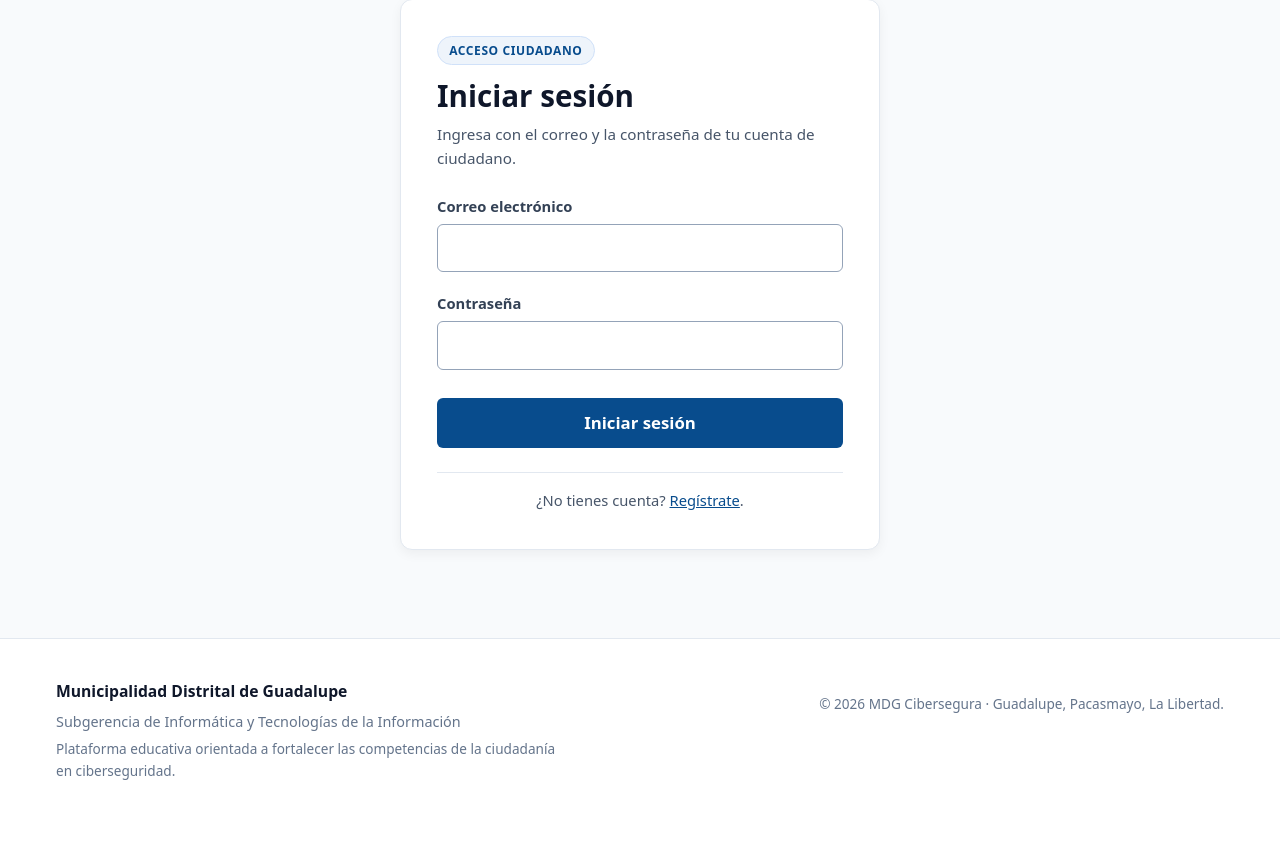
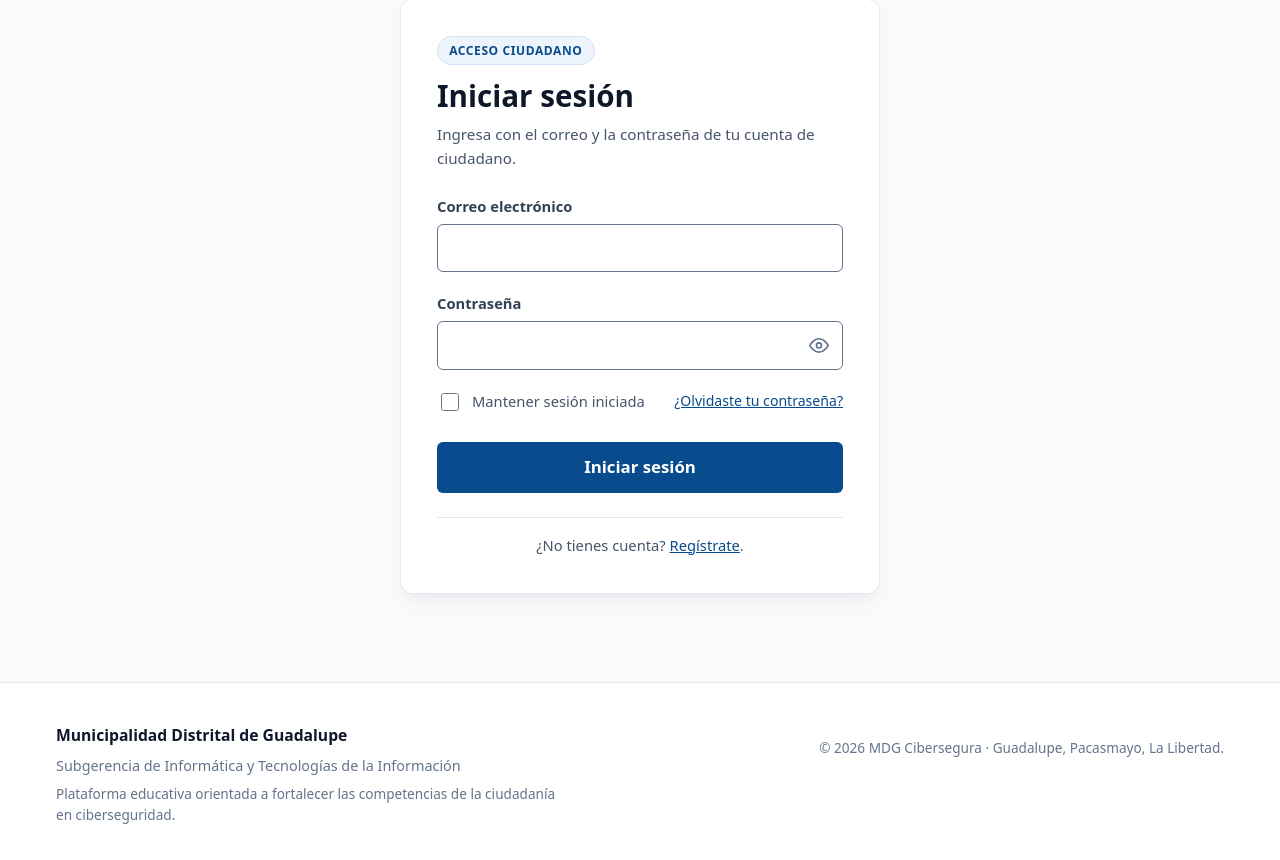
Before and after one commit to Dalus04/mdg-cibersegura, a Flask app: page /login in a window 1280 px wide. Shown: the part 143-1003 px from the top of the page. Before the commit the page ends 923 px from the top, so only its background shows below. Run offline with Flask 3, Linux system fonts and the light colour scheme.

Commit message:
Autenticacion: Resolver los hallazgos de UI/UX, accesibilidad (WCAG 2.2 AA) y funcionalidad

```diff
--- a/app/extensions.py
+++ b/app/extensions.py
@@ -16,4 +16,4 @@ csrf = CSRFProtect()
 
 login_manager.login_view = "auth.login"
 login_manager.login_message = "Inicia sesión para continuar."
-login_manager.login_message_category = "error"
+login_manager.login_message_category = "info"
--- a/app/forms.py
+++ b/app/forms.py
@@ -1,5 +1,5 @@
 from flask_wtf import FlaskForm
-from wtforms import EmailField, PasswordField, StringField, SubmitField
+from wtforms import BooleanField, EmailField, PasswordField, StringField, SubmitField
 from wtforms.validators import DataRequired, Email, EqualTo, Length, ValidationError
 
 from app.models import Usuario
@@ -75,4 +75,35 @@ class LoginForm(FlaskForm):
             DataRequired(message="Ingresa tu contraseña."),
         ],
     )
+    recordarme = BooleanField("Mantener sesión iniciada")
     enviar = SubmitField("Iniciar sesión")
+
+
+class SolicitudRecuperacionForm(FlaskForm):
+    correo = EmailField(
+        "Correo electrónico",
+        filters=[_limpiar_correo],
+        validators=[
+            DataRequired(message="Ingresa tu correo electrónico."),
+            Email(message="Ingresa un correo electrónico válido."),
+        ],
+    )
+    enviar = SubmitField("Enviar instrucciones")
+
+
+class RestablecerPasswordForm(FlaskForm):
+    contrasena = PasswordField(
+        "Nueva contraseña",
+        validators=[
+            DataRequired(message="Ingresa una nueva contraseña."),
+            Length(min=8, max=128, message="La contraseña debe tener al menos 8 caracteres."),
+        ],
+    )
+    confirmar_contrasena = PasswordField(
+        "Confirmar nueva contraseña",
+        validators=[
+            DataRequired(message="Confirma tu nueva contraseña."),
+            EqualTo("contrasena", message="Las contraseñas no coinciden."),
+        ],
+    )
+    enviar = SubmitField("Restablecer contraseña")
--- a/app/routes/auth.py
+++ b/app/routes/auth.py
@@ -1,6 +1,6 @@
 from urllib.parse import urlsplit
 
-from flask import Blueprint, flash, redirect, render_template, request, url_for
+from flask import Blueprint, current_app, flash, redirect, render_template, request, url_for
 from flask_login import current_user, login_required, login_user, logout_user
 
 from app.core.auth_service import (
@@ -8,7 +8,12 @@ from app.core.auth_service import (
     MENSAJE_CUENTA_INACTIVA,
     AuthService,
 )
-from app.forms import LoginForm, RegistroForm
+from app.forms import (
+    LoginForm,
+    RegistroForm,
+    RestablecerPasswordForm,
+    SolicitudRecuperacionForm,
+)
 
 auth_bp = Blueprint("auth", __name__)
 
@@ -56,7 +61,7 @@ def login():
         )
         if not exito:
             flash(error or MENSAJE_CREDENCIALES, "error")
-        elif login_user(usuario):
+        elif login_user(usuario, remember=form.recordarme.data):
             flash(f"Bienvenido o bienvenida, {usuario.nombres}.", "exito")
             next_page = request.args.get("next")
             if _es_url_segura(next_page):
@@ -74,3 +79,45 @@ def logout():
     logout_user()
     flash("Cerraste sesión correctamente.", "exito")
     return redirect(url_for("auth.login"))
+
+
+@auth_bp.route("/recuperar-password", methods=["GET", "POST"])
+def recuperar_password():
+    if current_user.is_authenticated:
+        return redirect(url_for("main.index"))
+
+    form = SolicitudRecuperacionForm()
+    if form.validate_on_submit():
+        exito, token, _ = AuthService.generar_token_recuperacion(form.correo.data)
+        if exito and token:
+            enlace = url_for("auth.restablecer_password", token=token, _external=True)
+            current_app.logger.info(
+                f"[RECUPERACIÓN DE CONTRASEÑA] Correo: {form.correo.data} | Enlace: {enlace}"
+            )
+
+        flash(
+            "Si la dirección de correo ingresada está registrada, recibirás las instrucciones para restablecer tu contraseña.",
+            "info",
+        )
+        return redirect(url_for("auth.login"))
+
+    return render_template("solicitar_recuperacion.html", form=form)
+
+
+@auth_bp.route("/restablecer-password/<token>", methods=["GET", "POST"])
+def restablecer_password(token: str):
+    if current_user.is_authenticated:
+        return redirect(url_for("main.index"))
+
+    valido, usuario, error_msg = AuthService.validar_token_recuperacion(token)
+    if not valido or usuario is None:
+        flash(error_msg or "El enlace de recuperación no es válido o ha expirado.", "error")
+        return redirect(url_for("auth.recuperar_password"))
+
+    form = RestablecerPasswordForm()
+    if form.validate_on_submit():
+        AuthService.restablecer_password(usuario, form.contrasena.data)
+        flash("Tu contraseña ha sido actualizada exitosamente. Ya puedes iniciar sesión.", "exito")
+        return redirect(url_for("auth.login"))
+
+    return render_template("restablecer_password.html", form=form, token=token)
--- a/app/static/css/01-tokens/variables.css
+++ b/app/static/css/01-tokens/variables.css
@@ -18,7 +18,8 @@
   --fondo-suave: #f8fafc;
   --fondo-tarjeta: #ffffff;
   --borde: #e2e8f0;
-  --borde-fuerte: #94a3b8;
+  --borde-fuerte: #64748b;
+  --foco-anillo: #0284c7;
 
   /* Estados y retroalimentación pedagógica */
   --error: #8b1a1a;
--- a/app/static/css/02-base/base.css
+++ b/app/static/css/02-base/base.css
@@ -26,6 +26,12 @@ a {
 a:hover,
 a:focus {
   color: var(--enlace-hover);
+}
+
+a:focus-visible {
+  outline: 2px solid var(--foco-anillo, #0284c7);
+  outline-offset: 2px;
+  border-radius: 2px;
 }
 
 h1, h2, h3, h4 {
--- a/app/static/css/04-components/components.css
+++ b/app/static/css/04-components/components.css
@@ -56,6 +56,19 @@
   border: 1px solid #fecaca;
 }
 
+.mensaje-info {
+  background-color: #eff6ff;
+  color: var(--enlace);
+  border: 1px solid #bfdbfe;
+}
+
+/* Confinamiento de mensajes flash al ancho de la tarjeta en autenticación */
+body:has(.contenedor-formulario-auth) .mensajes {
+  max-width: var(--ancho-formulario);
+  margin-left: auto;
+  margin-right: auto;
+}
+
 /* Botones y acciones */
 .enlace-accion,
 .enlace-secundario {
@@ -110,7 +123,50 @@
   border: 1px solid var(--borde);
   border-radius: 12px;
   padding: 2.25rem;
-  box-shadow: 0 4px 12px rgba(0, 0, 0, 0.05);
+  box-shadow: 0 10px 25px -5px rgba(0, 0, 0, 0.06), 0 8px 10px -6px rgba(0, 0, 0, 0.04);
+}
+
+.campo-checkbox {
+  display: flex;
+  align-items: center;
+  gap: 0.6rem;
+  margin-top: 0.5rem;
+  margin-bottom: 1.25rem;
+}
+
+.campo-checkbox input[type="checkbox"] {
+  width: 1.15rem;
+  height: 1.15rem;
+  accent-color: var(--enlace);
+  cursor: pointer;
+}
+
+.campo-checkbox label {
+  display: inline;
+  margin-bottom: 0;
+  font-weight: 500;
+  color: #475569;
+  font-size: 0.92rem;
+  cursor: pointer;
+}
+
+.fila-recordarme-recuperar {
+  display: flex;
+  align-items: center;
+  justify-content: space-between;
+  flex-wrap: wrap;
+  gap: 0.5rem;
+  margin-top: 0.25rem;
+  margin-bottom: 1.25rem;
+}
+
+.fila-recordarme-recuperar .campo-checkbox {
+  margin: 0;
+}
+
+.enlace-olvido {
+  margin: 0;
+  font-size: 0.88rem;
 }
 
 .encabezado-formulario {
@@ -157,6 +213,77 @@
   box-shadow: 0 0 0 3px rgba(8, 76, 141, 0.2);
 }
 
+.campo input:focus-visible {
+  outline: 3px solid var(--foco-anillo, #0284c7);
+  outline-offset: 1px;
+  border-color: var(--enlace);
+}
+
+/* Estado de campo inválido (WCAG 2.2 SC 3.3.1) */
+.campo input[aria-invalid="true"] {
+  border-color: var(--error);
+  box-shadow: 0 0 0 3px rgba(139, 26, 26, 0.15);
+}
+
+.campo input[aria-invalid="true"]:focus-visible {
+  outline: 3px solid var(--error);
+  outline-offset: 1px;
+}
+
+.campo-password-wrap {
+  position: relative;
+  display: flex;
+  align-items: center;
+}
+
+.campo-password-wrap input {
+  padding-right: 2.75rem;
+}
+
+.boton-toggle-password {
+  position: absolute;
+  right: 0.5rem;
+  top: 50%;
+  transform: translateY(-50%);
+  background: transparent;
+  border: none;
+  border-radius: 4px;
+  color: #64748b;
+  padding: 0.35rem;
+  cursor: pointer;
+  display: inline-flex;
+  align-items: center;
+  justify-content: center;
+  transition: color 0.15s;
+}
+
+.boton-toggle-password:hover {
+  color: var(--enlace);
+}
+
+.boton-toggle-password:focus-visible {
+  outline: 2px solid var(--foco-anillo, #0284c7);
+  outline-offset: 1px;
+}
+
+.boton-toggle-password .icono-ojo-tachado {
+  display: none;
+}
+
+.boton-toggle-password[aria-pressed="true"] .icono-ojo {
+  display: none;
+}
+
+.boton-toggle-password[aria-pressed="true"] .icono-ojo-tachado {
+  display: block;
+}
+
+.ayuda-campo {
+  font-size: 0.82rem;
+  color: var(--texto-secundario);
+  margin: 0.35rem 0 0;
+}
+
 .error-campo {
   color: var(--error);
   font-size: 0.85rem;
@@ -189,6 +316,12 @@ button[type="submit"] {
 button[type="submit"]:hover,
 button[type="submit"]:focus {
   background: var(--enlace-hover);
+}
+
+.fila-submit input[type="submit"]:focus-visible,
+button[type="submit"]:focus-visible {
+  outline: 3px solid var(--foco-anillo, #0284c7);
+  outline-offset: 2px;
 }
 
 .pie-formulario {
--- a/app/static/css/06-responsive/responsive.css
+++ b/app/static/css/06-responsive/responsive.css
@@ -35,6 +35,11 @@
     flex-direction: column;
     align-items: flex-start;
     gap: 0.75rem;
+  }
+
+  .tarjeta-formulario {
+    padding: 1.5rem 1.25rem;
+    border-radius: 10px;
   }
 
   .nav-principal ul {
--- a/app/static/js/modules/accesibilidad.js
+++ b/app/static/js/modules/accesibilidad.js
@@ -87,9 +87,116 @@ function initRadioCards() {
 }
 
 /**
+ * Inicializa los botones de alternancia para visualizar/ocultar contraseñas.
+ */
+function initPasswordToggles() {
+  const toggles = document.querySelectorAll('.boton-toggle-password');
+  toggles.forEach((button) => {
+    button.addEventListener('click', () => {
+      const wrap = button.closest('.campo-password-wrap');
+      if (!wrap) return;
+      const input = wrap.querySelector('input');
+      if (!input) return;
+
+      const isPressed = button.getAttribute('aria-pressed') === 'true';
+      if (isPressed) {
+        input.type = 'password';
+        button.setAttribute('aria-pressed', 'false');
+        button.setAttribute('aria-label', 'Mostrar contraseña');
+        button.setAttribute('title', 'Mostrar contraseña');
+        anunciar('Contraseña oculta', 'polite');
+      } else {
+        input.type = 'text';
+        button.setAttribute('aria-pressed', 'true');
+        button.setAttribute('aria-label', 'Ocultar contraseña');
+        button.setAttribute('title', 'Ocultar contraseña');
+        anunciar('Contraseña visible', 'polite');
+      }
+      input.focus();
+    });
+  });
+}
+
+/**
+ * Gestiona el foco accesible hacia el primer campo con error al cargar la página.
+ */
+function initErrorFocusManagement() {
+  const firstInvalid = document.querySelector('.campo input[aria-invalid="true"]');
+  if (firstInvalid) {
+    firstInvalid.focus();
+    return;
+  }
+
+  const firstErrorAlert = document.querySelector('.mensaje-error');
+  if (firstErrorAlert && !firstErrorAlert.hasAttribute('tabindex')) {
+    firstErrorAlert.setAttribute('tabindex', '-1');
+    firstErrorAlert.focus();
+  }
+}
+
+/**
+ * Previene el doble envío de formularios y proporciona estado de carga accesible.
+ */
+function initFormSubmitProtection() {
+  const forms = document.querySelectorAll('.tarjeta-formulario form');
+  forms.forEach((form) => {
+    form.addEventListener('submit', (e) => {
+      const submitBtn = form.querySelector('input[type="submit"], button[type="submit"]');
+      if (!submitBtn) return;
+
+      if (!form.checkValidity()) return;
+
+      if (form.dataset.submitting === 'true') {
+        e.preventDefault();
+        return;
+      }
+
+      form.dataset.submitting = 'true';
+
+      // Modificar texto visual accesible
+      if (submitBtn.tagName === 'INPUT') {
+        submitBtn.dataset.originalValue = submitBtn.value;
+        submitBtn.value = 'Procesando...';
+      } else {
+        submitBtn.dataset.originalHtml = submitBtn.innerHTML;
+        submitBtn.textContent = 'Procesando...';
+      }
+
+      // Deshabilitar tras un micro-tick para permitir que el formulario capture el evento
+      setTimeout(() => {
+        submitBtn.disabled = true;
+        submitBtn.style.opacity = '0.75';
+        submitBtn.style.cursor = 'wait';
+      }, 0);
+    });
+  });
+
+  // Restaurar estado si el usuario regresa con el botón Atrás (bfcache)
+  window.addEventListener('pageshow', () => {
+    document.querySelectorAll('.tarjeta-formulario form').forEach((form) => {
+      delete form.dataset.submitting;
+      const submitBtn = form.querySelector('input[type="submit"], button[type="submit"]');
+      if (submitBtn) {
+        submitBtn.disabled = false;
+        submitBtn.style.opacity = '';
+        submitBtn.style.cursor = '';
+        if (submitBtn.dataset.originalValue) {
+          submitBtn.value = submitBtn.dataset.originalValue;
+        } else if (submitBtn.dataset.originalHtml) {
+          submitBtn.innerHTML = submitBtn.dataset.originalHtml;
+        }
+      }
+    });
+  });
+}
+
+/**
  * Inicializa el módulo de accesibilidad.
  */
 export function initAccesibilidad() {
   initSkipLink();
   initRadioCards();
+  initPasswordToggles();
+  initErrorFocusManagement();
+  initFormSubmitProtection();
 }
--- a/app/templates/base.html
+++ b/app/templates/base.html
@@ -30,8 +30,8 @@
                 </form>
               </li>
             {% else %}
-              <li><a href="{{ url_for('auth.login') }}">Iniciar sesión</a></li>
-              <li><a href="{{ url_for('auth.registro') }}" class="boton-nav-registro">Registrarse</a></li>
+              <li><a href="{{ url_for('auth.login') }}"{% if request.endpoint == 'auth.login' %} aria-current="page"{% endif %}>Iniciar sesión</a></li>
+              <li><a href="{{ url_for('auth.registro') }}" class="boton-nav-registro"{% if request.endpoint == 'auth.registro' %} aria-current="page"{% endif %}>Registrarse</a></li>
             {% endif %}
           </ul>
         </nav>
--- a/app/templates/login.html
+++ b/app/templates/login.html
@@ -11,10 +11,17 @@
         <h1>Iniciar sesión</h1>
         <p>Ingresa con el correo y la contraseña de tu cuenta de ciudadano.</p>
       </header>
-      <form method="post" novalidate>
+      <form method="post">
         {{ form.hidden_tag() }}
         {{ campo(form.correo, "username") }}
         {{ campo(form.contrasena, "current-password") }}
+        <div class="fila-recordarme-recuperar">
+          <div class="campo-checkbox">
+            {{ form.recordarme() }}
+            {{ form.recordarme.label }}
+          </div>
+          <p class="enlace-olvido"><a href="{{ url_for('auth.recuperar_password') }}">¿Olvidaste tu contraseña?</a></p>
+        </div>
         <p class="fila-submit">{{ form.enviar }}</p>
       </form>
       <footer class="pie-formulario">
--- a/app/templates/macros.html
+++ b/app/templates/macros.html
@@ -1,13 +1,44 @@
-{% macro campo(field, autocomplete="") %}
+{% macro campo(field, autocomplete="", ayuda="") %}
   <div class="campo">
     {{ field.label }}
+    {% set error_id = field.id ~ "-error" %}
+    {% set ayuda_id = field.id ~ "-ayuda" if ayuda else "" %}
+    {% set describedby = (error_id ~ " " ~ ayuda_id if (field.errors and ayuda) else (error_id if field.errors else ayuda_id)).strip() %}
+
+    {% if field.type == 'PasswordField' %}
+      <div class="campo-password-wrap">
+        {% if field.errors %}
+          {{ field(autocomplete=autocomplete, aria_invalid="true", aria_describedby=describedby if describedby else none) }}
+        {% else %}
+          {{ field(autocomplete=autocomplete, aria_invalid="false", aria_describedby=describedby if describedby else none) }}
+        {% endif %}
+        <button type="button" class="boton-toggle-password" aria-label="Mostrar contraseña" aria-pressed="false" title="Mostrar contraseña">
+          <svg class="icono-ojo" aria-hidden="true" width="20" height="20" viewBox="0 0 24 24" fill="none" stroke="currentColor" stroke-width="2" stroke-linecap="round" stroke-linejoin="round">
+            <path d="M1 12s4-8 11-8 11 8 11 8-4 8-11 8-11-8-11-8z"></path>
+            <circle cx="12" cy="12" r="3"></circle>
+          </svg>
+          <svg class="icono-ojo-tachado" aria-hidden="true" width="20" height="20" viewBox="0 0 24 24" fill="none" stroke="currentColor" stroke-width="2" stroke-linecap="round" stroke-linejoin="round">
+            <path d="M17.94 17.94A10.07 10.07 0 0 1 12 20c-7 0-11-8-11-8a18.45 18.45 0 0 1 5.06-5.94M9.9 4.24A9.12 9.12 0 0 1 12 4c7 0 11 8 11 8a18.5 18.5 0 0 1-2.16 3.19m-6.72-1.07a3 3 0 1 1-4.24-4.24"></path>
+            <line x1="1" y1="1" x2="23" y2="23"></line>
+          </svg>
+        </button>
+      </div>
+    {% else %}
+      {% if field.errors %}
+        {{ field(autocomplete=autocomplete, aria_invalid="true", aria_describedby=describedby if describedby else none) }}
+      {% else %}
+        {{ field(autocomplete=autocomplete, aria_invalid="false", aria_describedby=describedby if describedby else none) }}
+      {% endif %}
+    {% endif %}
+
+    {% if ayuda %}
+      <p class="ayuda-campo" id="{{ field.id }}-ayuda">{{ ayuda }}</p>
+    {% endif %}
+
     {% if field.errors %}
-      {{ field(autocomplete=autocomplete, aria_invalid="true", aria_describedby=field.id ~ "-error") }}
       <p class="error-campo" id="{{ field.id }}-error" role="alert">
         {{ field.errors[0] }}
       </p>
-    {% else %}
-      {{ field(autocomplete=autocomplete, aria_invalid="false") }}
     {% endif %}
   </div>
 {% endmacro %}
--- a/app/templates/registro.html
+++ b/app/templates/registro.html
@@ -11,12 +11,12 @@
         <h1>Crear cuenta</h1>
         <p>Regístrate para acceder a los contenidos educativos de ciberseguridad.</p>
       </header>
-      <form method="post" novalidate>
+      <form method="post">
         {{ form.hidden_tag() }}
         {{ campo(form.nombres, "given-name") }}
         {{ campo(form.apellidos, "family-name") }}
         {{ campo(form.correo, "email") }}
-        {{ campo(form.contrasena, "new-password") }}
+        {{ campo(form.contrasena, "new-password", ayuda="Mínimo 8 caracteres.") }}
         {{ campo(form.confirmar_contrasena, "new-password") }}
         <p class="fila-submit">{{ form.enviar }}</p>
       </form>
```
Also changed, not shown: app/core/auth_service.py (+56 -0 lines), app/templates/restablecer_password.html (added, +25 -0 lines), app/templates/solicitar_recuperacion.html (added, +24 -0 lines), tests/test_auth.py (+131 -0 lines), 1 other file.
